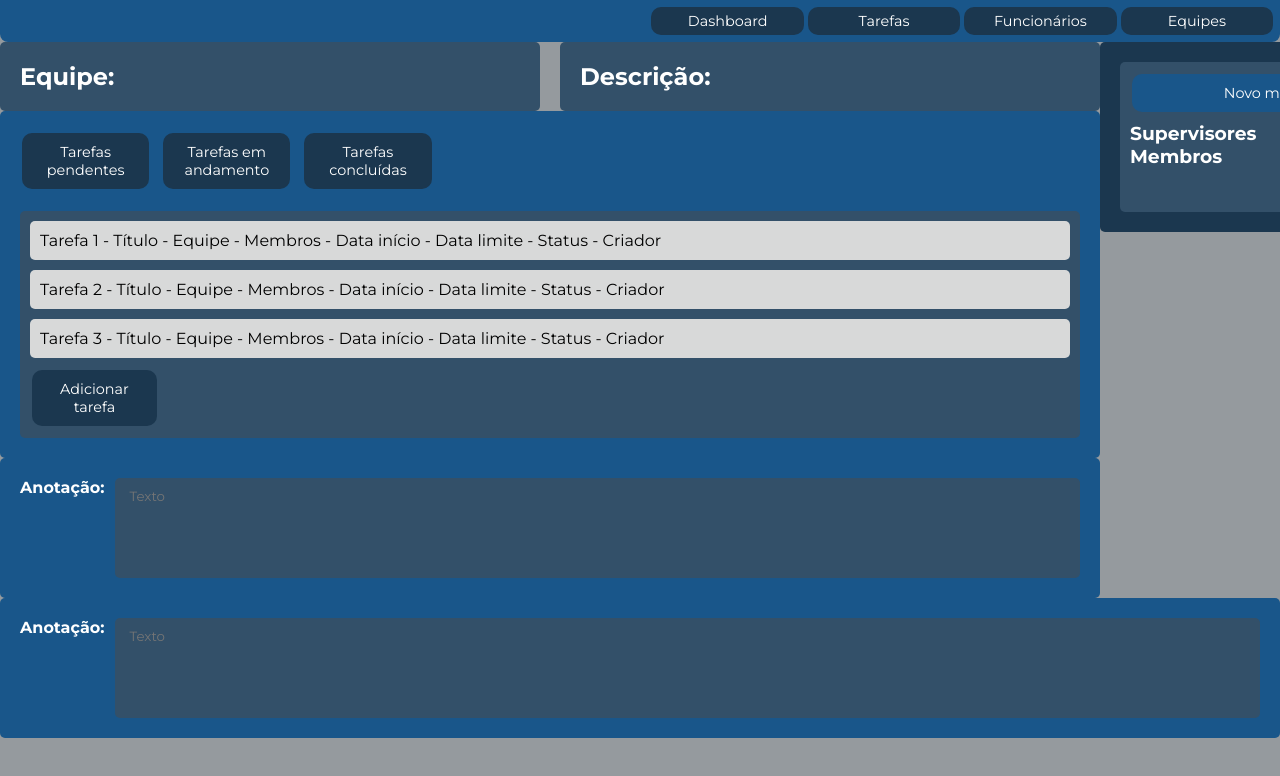
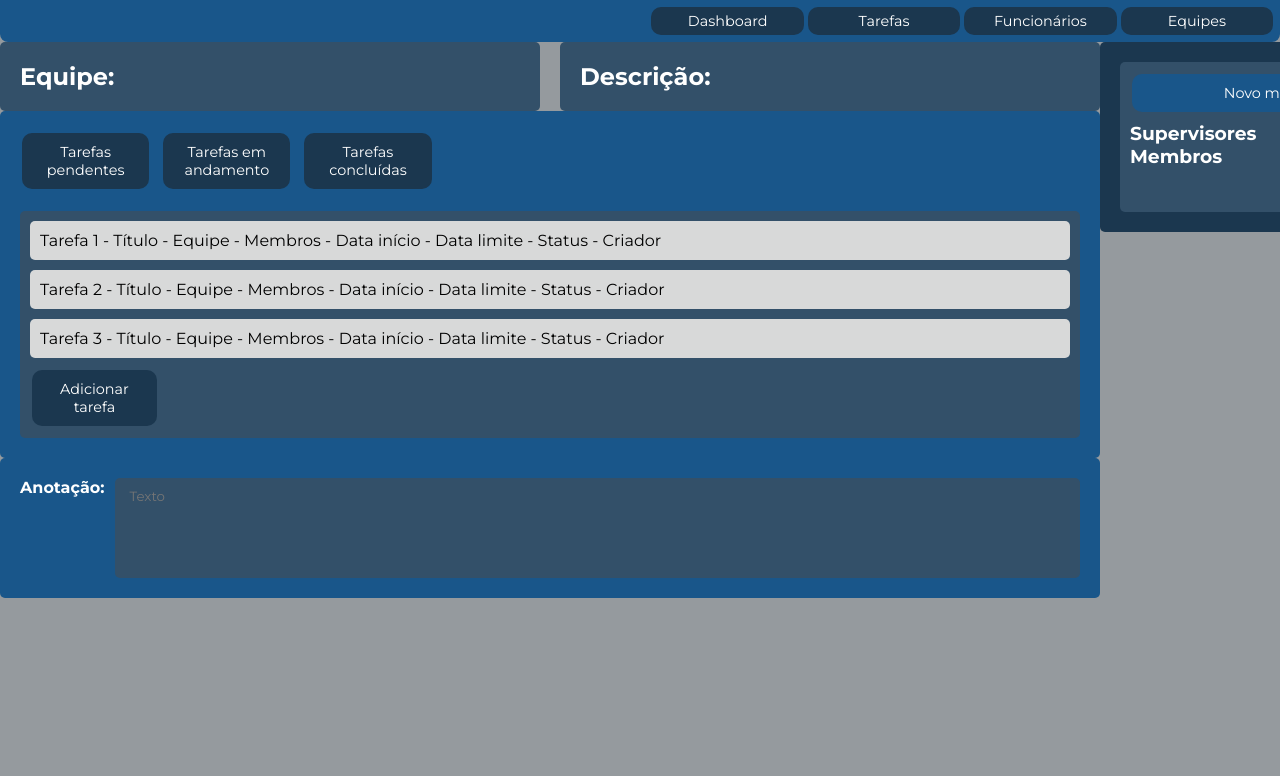
Before and after one commit to PAFONTINHAS/WEB1_Trabalho_final, a website: page client_side/manageTeam.html in a window 1280 px wide. Shown: the top 776 px of the page. Drawn offline with Linux system fonts and the light colour scheme.

Commit message:
Arrumando o trabalho dos outros - uma nova aventura

```diff
--- a/client_side/manageTeam.html
+++ b/client_side/manageTeam.html
@@ -20,7 +20,7 @@
 
     </div>
   </header>
-    <!-- <main class="main-content"> -->
+
   <div class="container">
     <div class="left">
       <section class="team-section">
@@ -70,15 +70,6 @@
       </section>
     </div>
   </div>
-      </section>
-      <section class="notes-section">
-        <div>
-          <h4>Anotação:</h4>
-        </div>
-        <textarea placeholder="Texto"></textarea>
-      </section>
-    </main>
-  </div>
     <script src="./js/manageTeam.js"></script>
 </body>
 </html>
```
Lines whose indentation alone changed are shown as unchanged.
